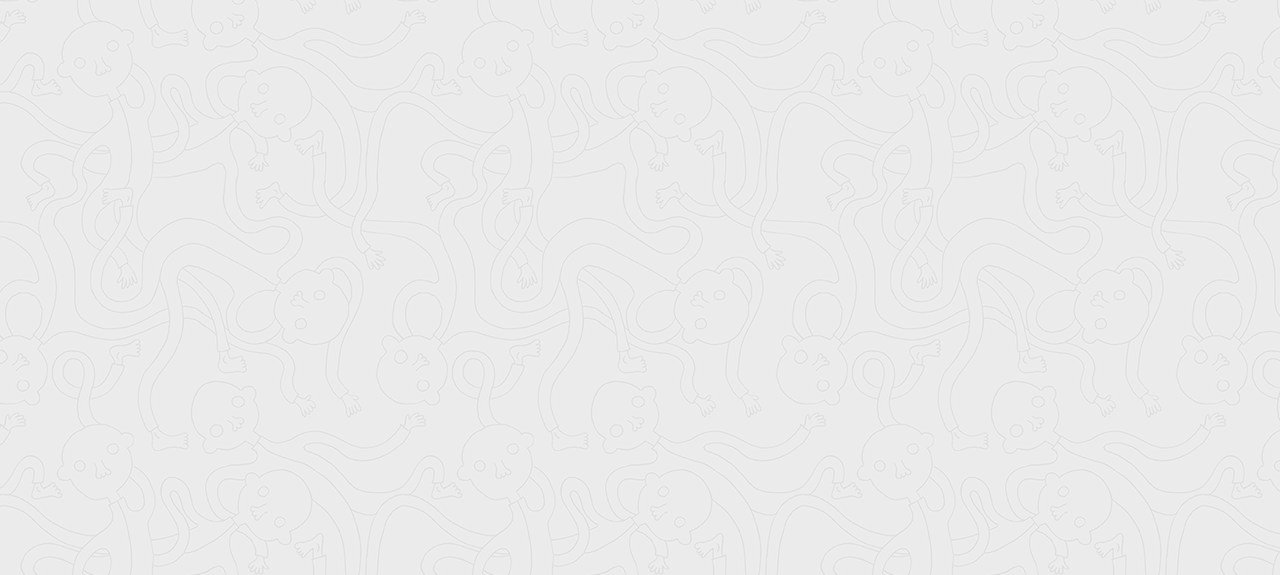
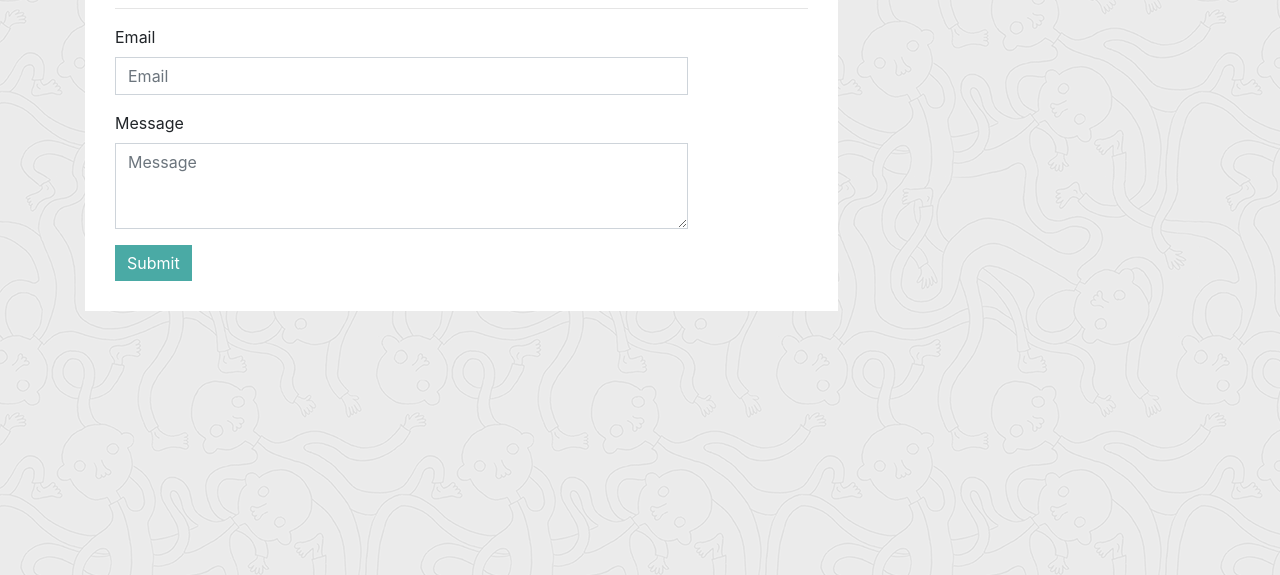
Before and after one commit to spencerv86/my-practice-portfolio, a plain HTML site: page contact.html in a window 1280 px wide. Shown: the part 225-800 px from the top of the page. Drawn offline with nearby package versions, Linux system fonts and the light colour scheme.

Commit message:
begun to build the contact container('contact.html'), with email and message boxes, still need Name box and proper coloring/size on submit box

```diff
--- a/Assets/style.css
+++ b/Assets/style.css
@@ -11,6 +11,8 @@ body {
 #navbarSupportedContent {
     text-align: right;
 }
+
+/* Styles related to index.html  */
 
 .container-sm {
     padding: 20px;
@@ -35,3 +37,10 @@ h1 {
     float:left;
     margin-right: 15px;
 }
+
+/* Styles related to contact.html */
+
+.btn {
+    background-color: #4aaaa5;
+    border: #4aaaa5;
+}
--- a/contact.html
+++ b/contact.html
@@ -25,7 +25,8 @@
         data-target="#navbarSupportedContent"
         aria-controls="navbarSupportedContent"
         aria-expanded="false"
-        aria-label="Toggle navigation">
+        aria-label="Toggle navigation"
+      >
         <span class="navbar-toggler-icon"></span>
       </button>
 
@@ -50,6 +51,51 @@
       </div>
     </nav>
 
+    <!-- The Contact form goes here  -->
+
+    <div class="container-sm">
+      <div class="row">
+        <div class="col-md-8">
+          <div class="row">
+            <h1>Contact</h1>
+          </div>
+          <hr />
+          <div class="row">
+            <div class="col-10">
+              <form>
+                <div class="form-group">
+                  <label for="exampleInputEmail1">Email</label>
+                  <input
+                    type="email"
+                    class="form-control rounded-0"
+                    id="exampleInputEmail1"
+                    aria-describedby="emailHelp"
+                    placeholder="Email"
+                  />
+                </div>
+                <div class="form-group">
+                  <label for="exampleFormControlTextarea1">Message</label>
+                  <textarea
+                    class="form-control rounded-0"
+                    id="exampleFormControlTextarea1"
+                    rows="3"
+                    placeholder="Message"
+                  ></textarea>
+                </div>
+              </form>
+            </div>
+            <div class="col-2"></div>
+          </div>
+          <div class="row">
+            <div class="col-3">
+              <input class="btn btn-primary rounded-0" type="submit" value="Submit" style=>
+            </div>
+          </div>
+        </div>
+      </div>
+      <div class="col-md-4"></div>
+    </div>
+
     <script src="" async defer></script>
     <script
       src="https://code.jquery.com/jquery-3.5.1.slim.min.js"
```
